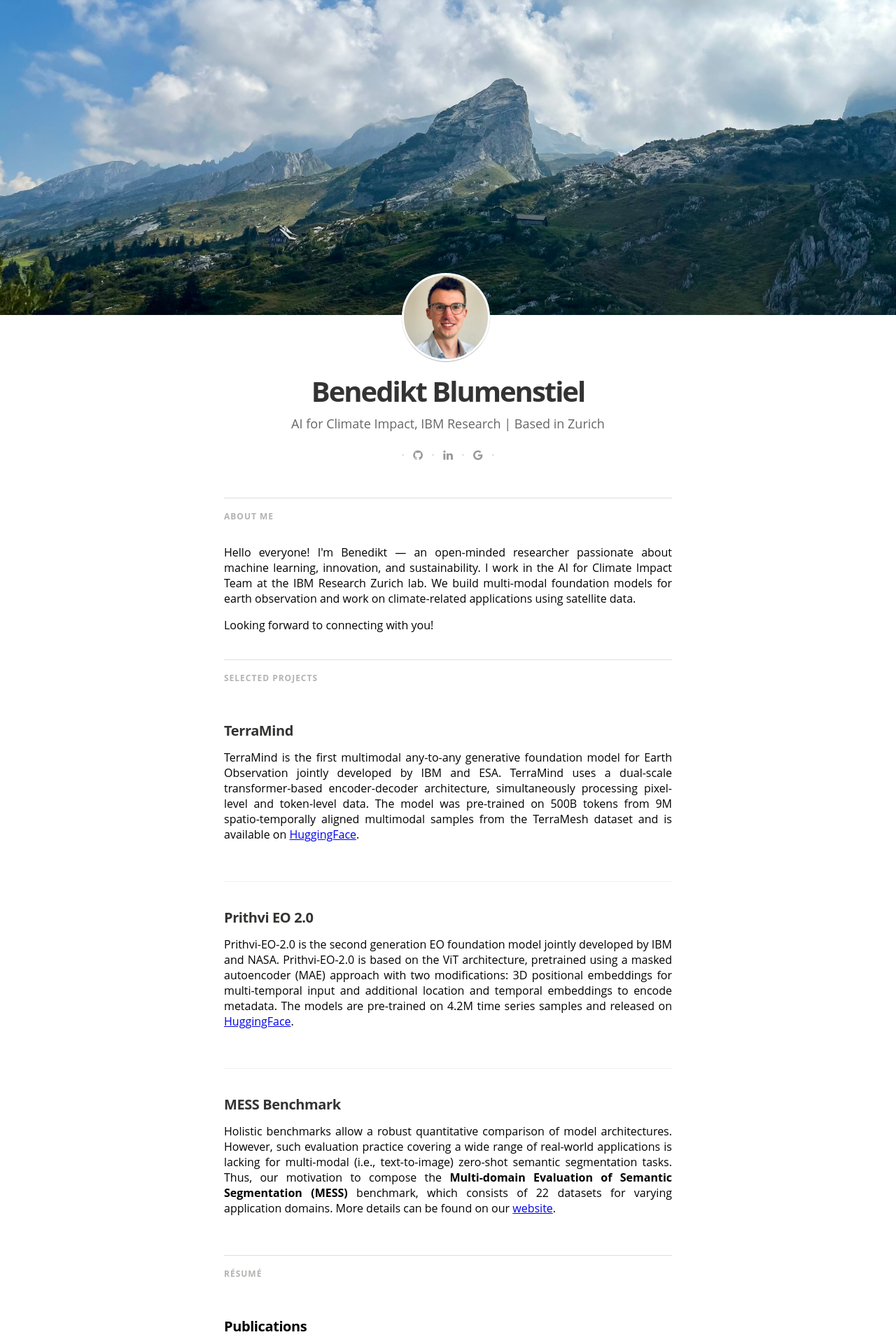
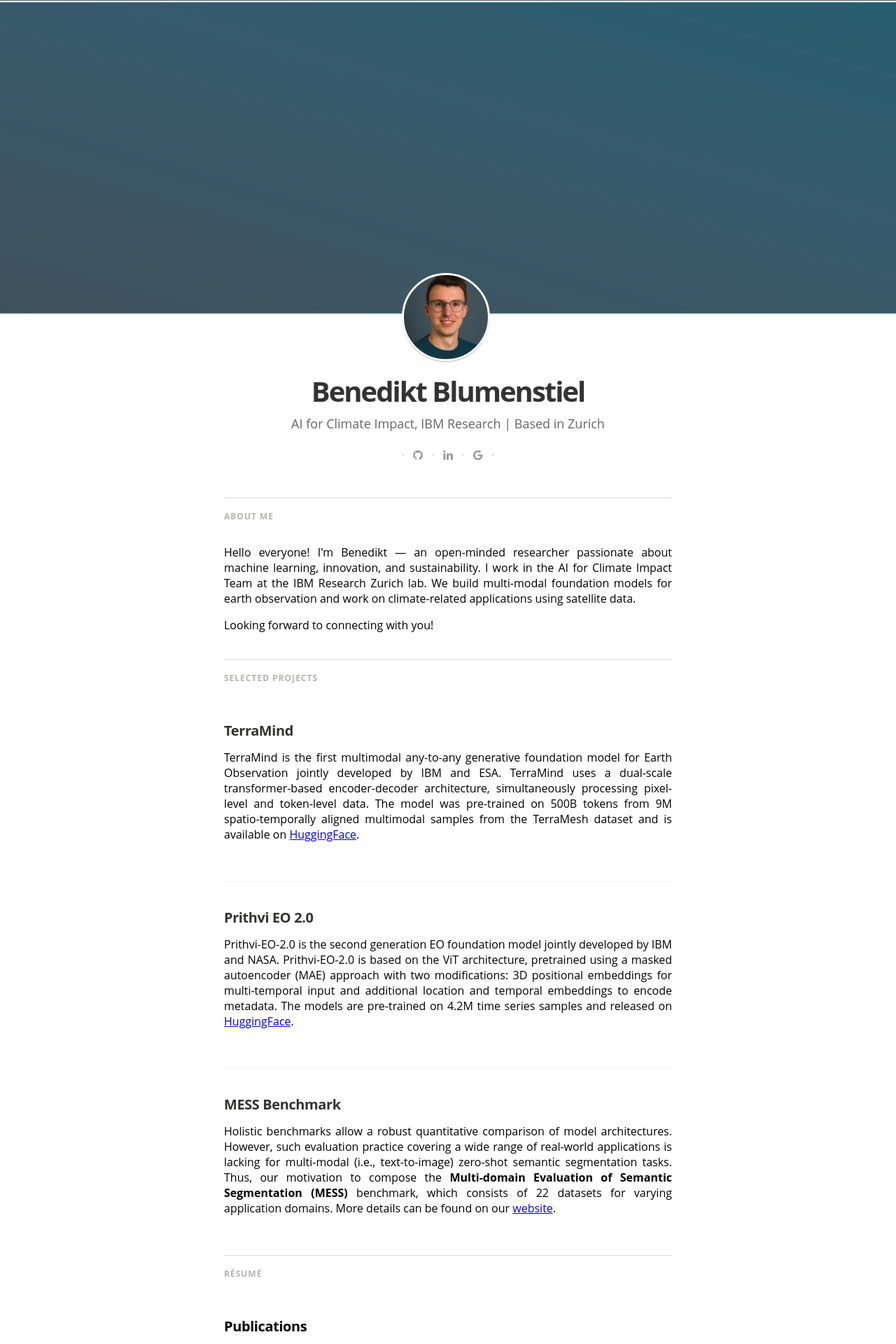
Before and after one commit to blumenstiel/blumenstiel.github.io, a Jekyll site: the page built from index.html, in a window 1280 px wide. Shown: the top 1920 px of the page at 70% size. Built offline with Jekyll 4.4.1, drawn with Linux system fonts in a browser that asks for light colours; nearby versions of some CDN libraries; some web fonts are replaced; the list of posts is cut into pages by our own code.

Commit message:
Updated website

```diff
--- a/_config.yml
+++ b/_config.yml
@@ -14,10 +14,8 @@ logo: "/assets/images/profile.jpg"
 float_logo: false # true, false (default)
 
 # blog cover
-#cover: "/assets/images/Blumenstiel.png"
-# Footer: &bull; Images by <a href="https://landsat.gsfc.nasa.gov/apps/YourNameInLandsat-main/index.html"> NASA</a>
-cover: "/assets/images/background_image.jpg"
-# cover: "/assets/images/background_color.png"
+#cover: "/assets/images/background_image.jpg"
+cover: "/assets/images/background_color.png"
 
 name: 'Benedikt Blumenstiel'
 author: 'Benedikt Blumenstiel'
```
Also changed, not shown: assets/images/Blumenstiel.png (deleted), assets/images/background_color.png, assets/images/profile.jpg, 1 other file.
